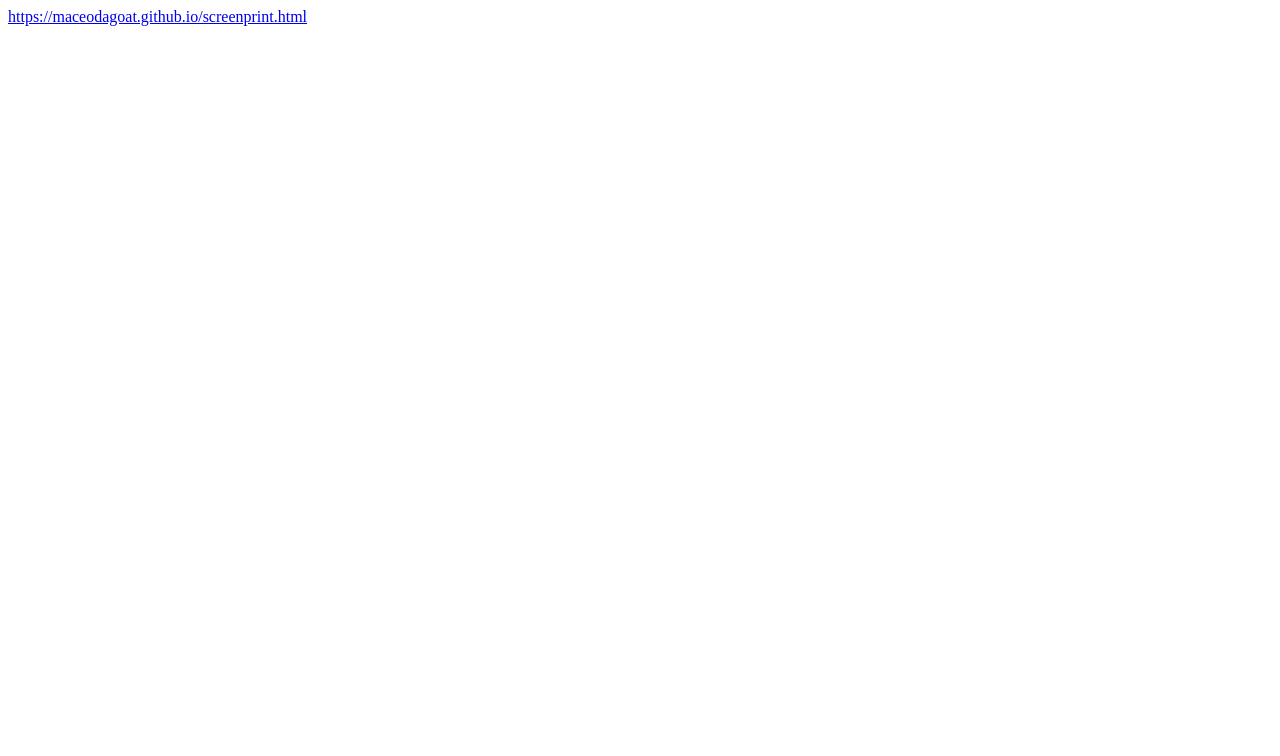
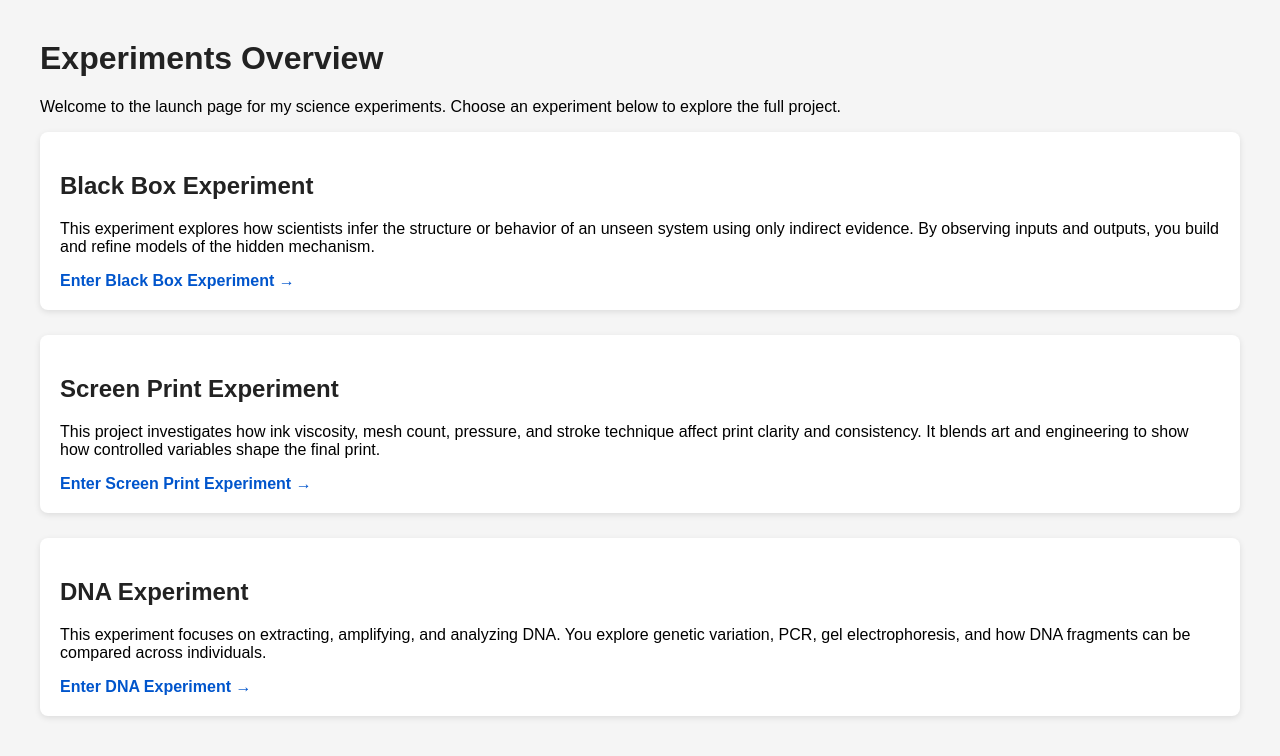
Before and after one commit to Maceodagoat/Maceodagoat.github.io, a plain HTML site: page index.html in a window 1280 px wide. Drawn offline with Linux system fonts and the light colour scheme.

Commit message:
Update index.html

```diff
--- a/index.html
+++ b/index.html
@@ -1 +1,66 @@
-<a href="url">https://maceodagoat.github.io/screenprint.html</a>
+<!DOCTYPE html>
+<html lang="en">
+<head>
+    <meta charset="UTF-8">
+    <title>Experiments Overview</title>
+    <style>
+        body {
+            font-family: Arial, sans-serif;
+            margin: 40px;
+            background: #f5f5f5;
+        }
+        h1, h2 {
+            color: #222;
+        }
+        .experiment {
+            background: white;
+            padding: 20px;
+            margin-bottom: 25px;
+            border-radius: 8px;
+            box-shadow: 0 2px 6px rgba(0,0,0,0.1);
+        }
+        a {
+            color: #0055cc;
+            font-weight: bold;
+            text-decoration: none;
+        }
+        a:hover {
+            text-decoration: underline;
+        }
+    </style>
+</head>
+
+<body>
+
+    <h1>Experiments Overview</h1>
+    <p>Welcome to the launch page for my science experiments. Choose an experiment below to explore the full project.</p>
+
+    <div class="experiment">
+        <h2>Black Box Experiment</h2>
+        <p>
+            This experiment explores how scientists infer the structure or behavior of an unseen system using only indirect evidence.
+            By observing inputs and outputs, you build and refine models of the hidden mechanism.
+        </p>
+        <a href="black-box.html">Enter Black Box Experiment →</a>
+    </div>
+
+    <div class="experiment">
+        <h2>Screen Print Experiment</h2>
+        <p>
+            This project investigates how ink viscosity, mesh count, pressure, and stroke technique affect print clarity and consistency.
+            It blends art and engineering to show how controlled variables shape the final print.
+        </p>
+        <a href="screenprint.html">Enter Screen Print Experiment →</a>
+    </div>
+
+    <div class="experiment">
+        <h2>DNA Experiment</h2>
+        <p>
+            This experiment focuses on extracting, amplifying, and analyzing DNA. You explore genetic variation, PCR, gel electrophoresis,
+            and how DNA fragments can be compared across individuals.
+        </p>
+        <a href="dna.html">Enter DNA Experiment →</a>
+    </div>
+
+</body>
+</html>
```
